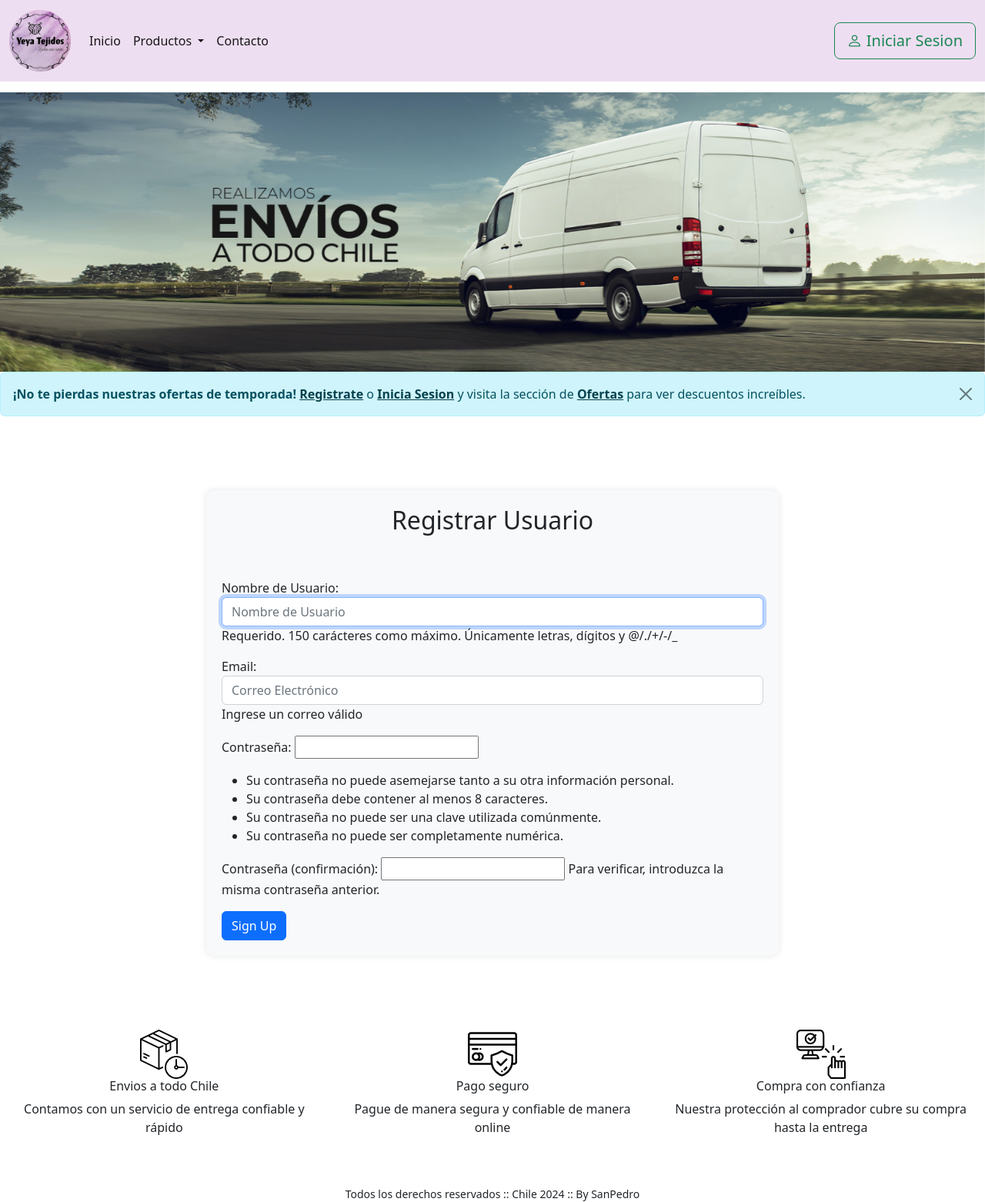
After one commit to San-PedroB/programacionWeb, a Django app: page /registro/ in a window 1280 px wide. The commit adds this page. Shown: the whole page at 77% size. Run offline with Django 5.2, Linux system fonts and the light colour scheme; some libraries are stand-ins or nearby versions.

Commit message:
formulario actualizado

```diff
--- a/mi_aplicacion/forms.py
+++ b/mi_aplicacion/forms.py
@@ -1 +1,36 @@
 from django import forms
+from django.contrib.auth.forms import UserCreationForm
+from django.contrib.auth.models import User
+
+class SignUpForm(UserCreationForm):
+    email = forms.EmailField(
+        max_length=254,
+        help_text='Ingrese un correo válido',
+        widget=forms.EmailInput(attrs={
+            'class': 'form-control',
+            'placeholder': 'Correo Electrónico'
+        })
+    )
+
+    class Meta:
+        model = User
+        fields = ('username', 'email', 'password1', 'password2')
+        widgets = {
+            'username': forms.TextInput(attrs={
+                'class': 'form-control',
+                'placeholder': 'Nombre de Usuario'
+            }),
+            'password1': forms.PasswordInput(attrs={
+                'class': 'form-control',
+                'placeholder': 'Contraseña'
+            }),
+            'password2': forms.PasswordInput(attrs={
+                'class': 'form-control',
+                'placeholder': 'Confirmar Contraseña'
+            }),
+        }
+        labels = {
+            'username': 'Nombre de Usuario',
+            'password1': 'Contraseña',
+            'password2': 'Confirmar Contraseña',
+        }
--- a/mi_aplicacion/templates/base.html
+++ b/mi_aplicacion/templates/base.html
@@ -40,6 +40,8 @@
             <a class="nav-link active" href="{% url 'contact' %}" >Contacto</a>
           </li>
         </ul>
+
+<!-- INICIO ALERT   -->
 {% if user.is_authenticated %}
     <a href="{% url 'usuario' %}" class="btn btn-outline-success btn-lg me-3">
         <i class="bi bi-person"></i> Ver perfil de Usuario
@@ -58,7 +60,7 @@
     </div>
   </nav>
 
-<!-- FIN NAVBAR     -->
+<!-- FIN ALERT   -->
 
 
 <!-- INICIO CAROUSEL     -->
@@ -78,10 +80,16 @@
 
 <!-- INICIO ALERTA OFERTAS-->
 <div class="alert alert-info alert-dismissible fade show" role="alert">
-  <strong>¡No te pierdas nuestras ofertas de temporada!</strong> <a href="{% url 'login' %}" class="alert-link">Registrate</a> o
+  {% if user.is_authenticated %}
+  <strong>¡No te pierdas nuestras ofertas de temporada! Visita la sección
+  de <a href="{% url 'ofertas' %}" class="alert-link">Ofertas</a> para ver descuentos increíbles.
+  <button type="button" class="btn-close" data-bs-dismiss="alert" aria-label="Close"></button>
+  {% else %}
+  <strong>¡No te pierdas nuestras ofertas de temporada!</strong> <a href="{% url 'registro' %}" class="alert-link">Registrate</a> o
   <a href="{% url 'login' %}" class="alert-link">Inicia Sesion</a> y visita la sección
   de <a href="{% url 'ofertas' %}" class="alert-link">Ofertas</a> para ver descuentos increíbles.
   <button type="button" class="btn-close" data-bs-dismiss="alert" aria-label="Close"></button>
+  {% endif %}
 </div>
 <!-- FINAL ALERTA OFERTAS-->
 
--- a/mi_aplicacion/templates/ofertas.html
+++ b/mi_aplicacion/templates/ofertas.html
@@ -1,6 +1,7 @@
 
 {% extends "base.html" %}
 {% block content %}
+
 <!-- INICIO H1 OFERTAS     -->
   <section class="container-fluid mt-2 pt-2">
     <h1 class="text-center">¡Oportunidad increíble!</h1>
--- /dev/null
+++ b/mi_aplicacion/templates/registro.html
@@ -0,0 +1,19 @@
+{% extends "base.html" %}
+
+{% block content %}
+
+    <div class="container mt-5 pt-5">
+        <div class="d-flex justify-content-center">
+            <div class="carrito-container col-md-8">
+                <div class="d-flex justify-content-center"><h2>Registrar Usuario</h2></div>
+                <div class="d-flex justify-content-center mt-5">
+                    <form method="post">
+                        {% csrf_token %}
+                        {{ form.as_p }}
+                        <button type="submit" class="btn btn-primary">Sign Up</button>
+                    </form>
+                </div>
+            </div>
+        </div>
+    </div>
+{% endblock %}
--- a/mi_aplicacion/urls.py
+++ b/mi_aplicacion/urls.py
@@ -14,6 +14,7 @@ urlpatterns = [
     path('usuario/', views.usuario, name='usuario'),
     path('ofertas/', views.ofertas, name='ofertas'),
     path('accounts/', include('django.contrib.auth.urls')),  # Incluye las URLs de autenticación predeterminadas de Django
+    path('registro/', views.registro, name='registro'),
 ]
 
 urlpatterns += static(settings.MEDIA_URL, document_root=settings.MEDIA_ROOT)
--- a/mi_aplicacion/views.py
+++ b/mi_aplicacion/views.py
@@ -1,6 +1,8 @@
-from django.shortcuts import render
+from django.shortcuts import render, redirect
+from django.contrib.auth import login, authenticate
 from django.http import HttpResponse
 from django.contrib.auth.decorators import login_required
+from .forms import SignUpForm
 
 def index(request):
     return render(request,"index.html")
@@ -21,3 +23,17 @@ def ofertas(request):
 @login_required
 def usuario(request):
     return render(request, 'usuario.html')
+
+def registro(request):
+    if request.method == 'POST':
+        form = SignUpForm(request.POST)
+        if form.is_valid():
+            form.save()
+            username = form.cleaned_data.get('username')
+            raw_password = form.cleaned_data.get('password1')
+            user = authenticate(username=username, password=raw_password)
+            login(request, user)
+            return redirect('ofertas')
+    else:
+        form = SignUpForm()
+    return render(request, 'registro.html', {'form': form})
--- a/mi_proyecto/settings.py
+++ b/mi_proyecto/settings.py
@@ -104,7 +104,7 @@ AUTH_PASSWORD_VALIDATORS = [
 # Internationalization
 # https://docs.djangoproject.com/en/5.0/topics/i18n/
 
-LANGUAGE_CODE = 'en-us'
+LANGUAGE_CODE = 'es-cl'
 
 TIME_ZONE = 'UTC'
 
```
Also changed, not shown: db.sqlite3.
